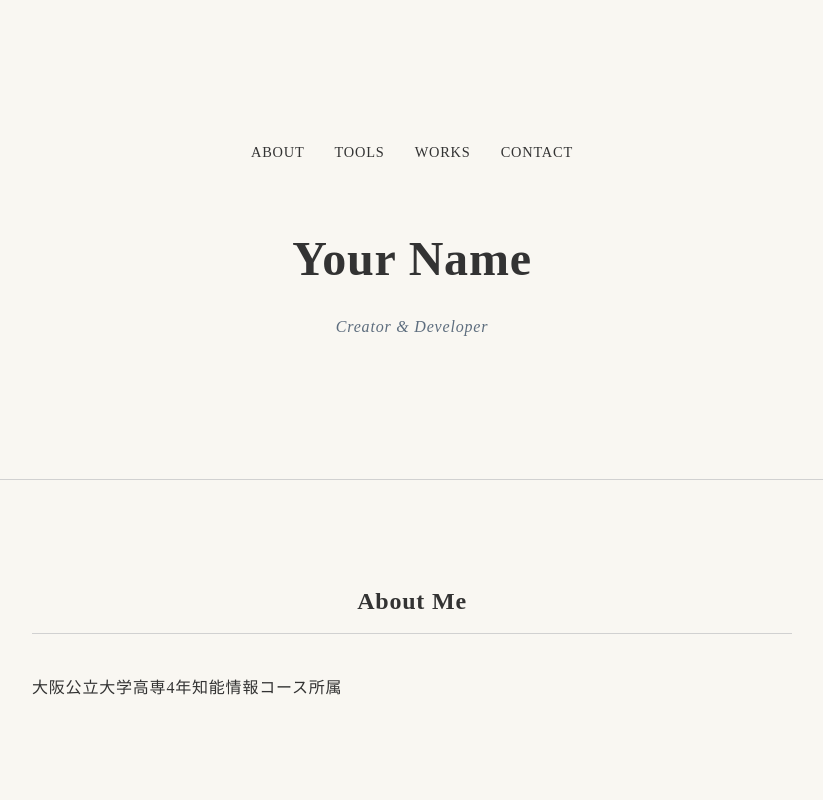
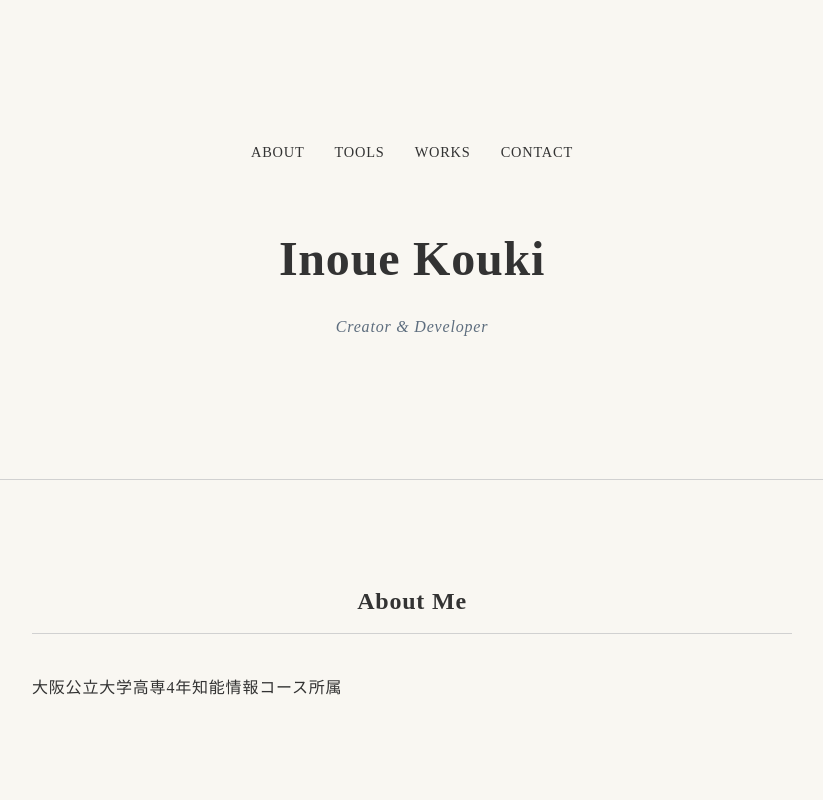
Before and after one commit to Shou-K/portfolio_ver2.0, a plain HTML site: page index.html in a window 1280 px wide. Shown: the top 800 px of the page, without its empty margins (228-1051 px from the left). Drawn offline with Linux system fonts and the light colour scheme.

Commit message:
Update header name to 'Inoue Kouki'

```diff
--- a/index.html
+++ b/index.html
@@ -19,7 +19,7 @@
             </ul>
         </nav>
         <div class="hero">
-            <h1>Your Name</h1>
+            <h1>Inoue Kouki</h1>
             <p class="subtitle">Creator & Developer</p>
         </div>
     </header>
```
